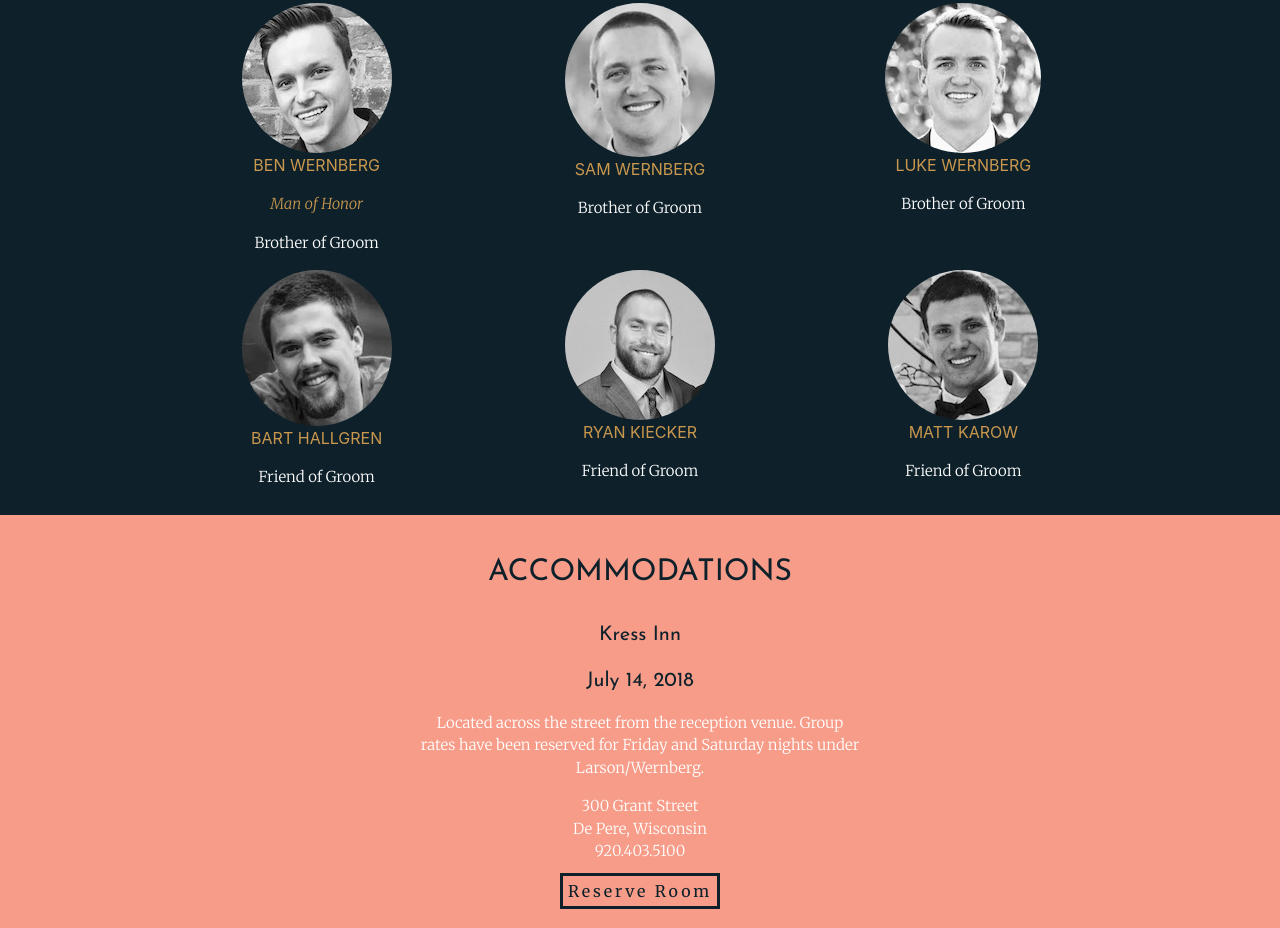
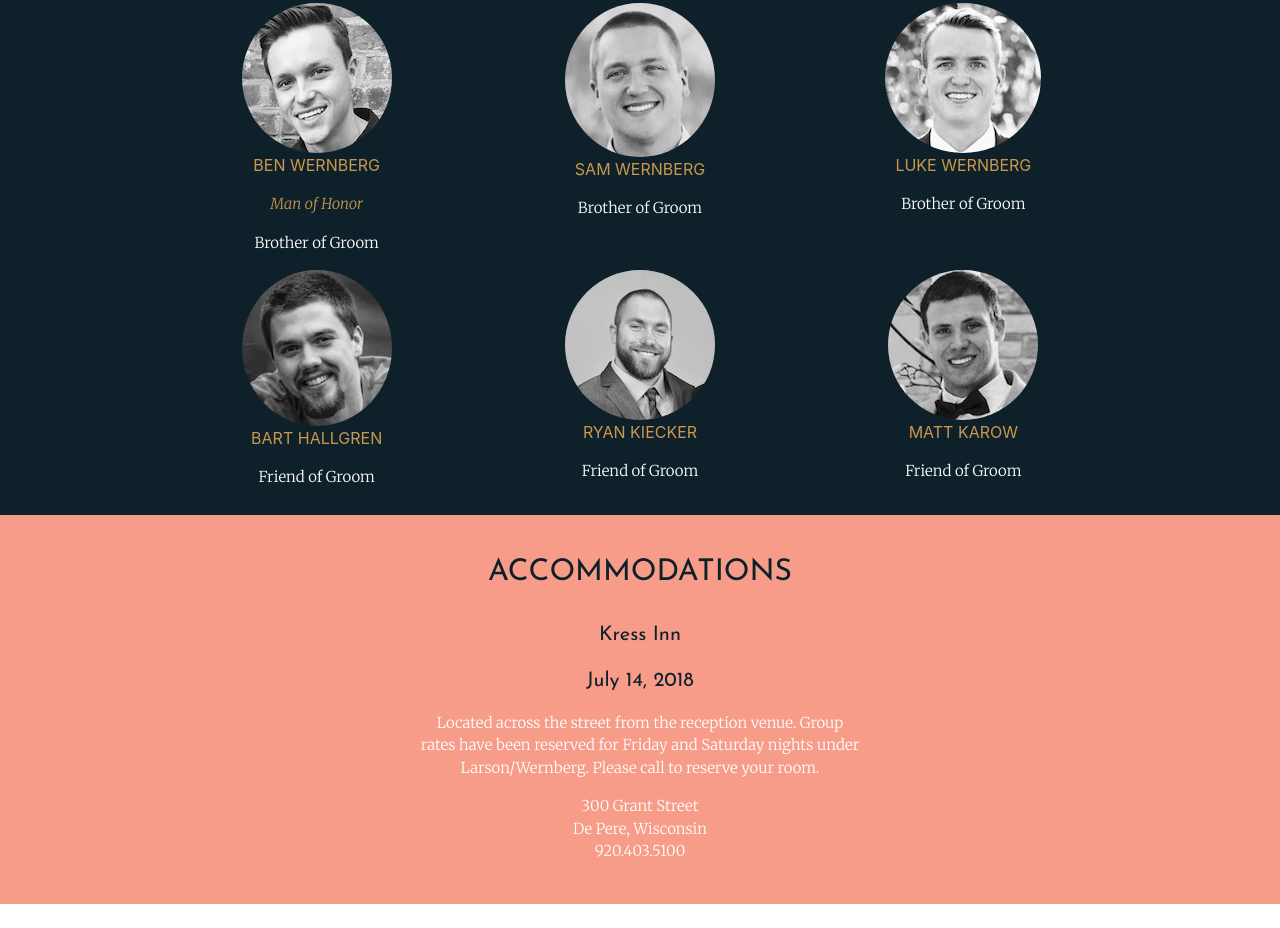
Before and after one commit to zwernberg/sarahandzach, a website: page index.html in a window 1280 px wide. Shown: the part 2288-3216 px from the top of the page. After the commit the page ends 3192 px from the top, so only its background shows below. Drawn offline with Linux system fonts and the light colour scheme.

Commit message:
Update index.html
Remove hotel button

```diff
--- a/index.html
+++ b/index.html
@@ -226,13 +226,12 @@
             <p class="sub-header-1 navy">Kress Inn</p>
             <p class="sub-header-1 navy">July 14, 2018</p>
             <p class="paragraph white">Located across the street from the reception venue. Group rates have been reserved for Friday and Saturday nights
-              under Larson/Wernberg.</p>
+              under Larson/Wernberg. Please call to reserve your room.</p>
             <address class="paragraph white">
               300 Grant Street
               <br> De Pere, Wisconsin
               <br> 920.403.5100
             </address>
-            <a class="sub-header-1 navy reserve-link-style" href="http://www.kressinn.com/" target="_blank">Reserve Room</a>
           </div>
         </div>
       </div>
```
